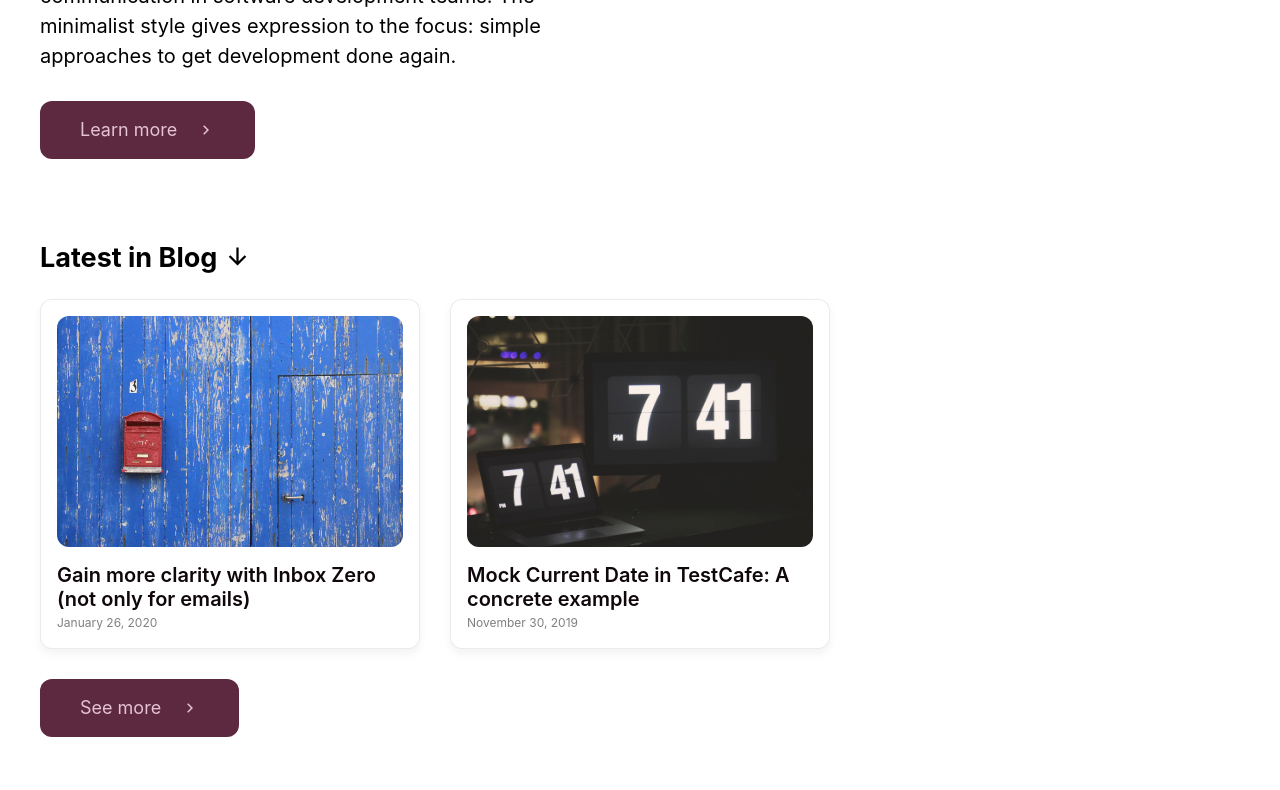
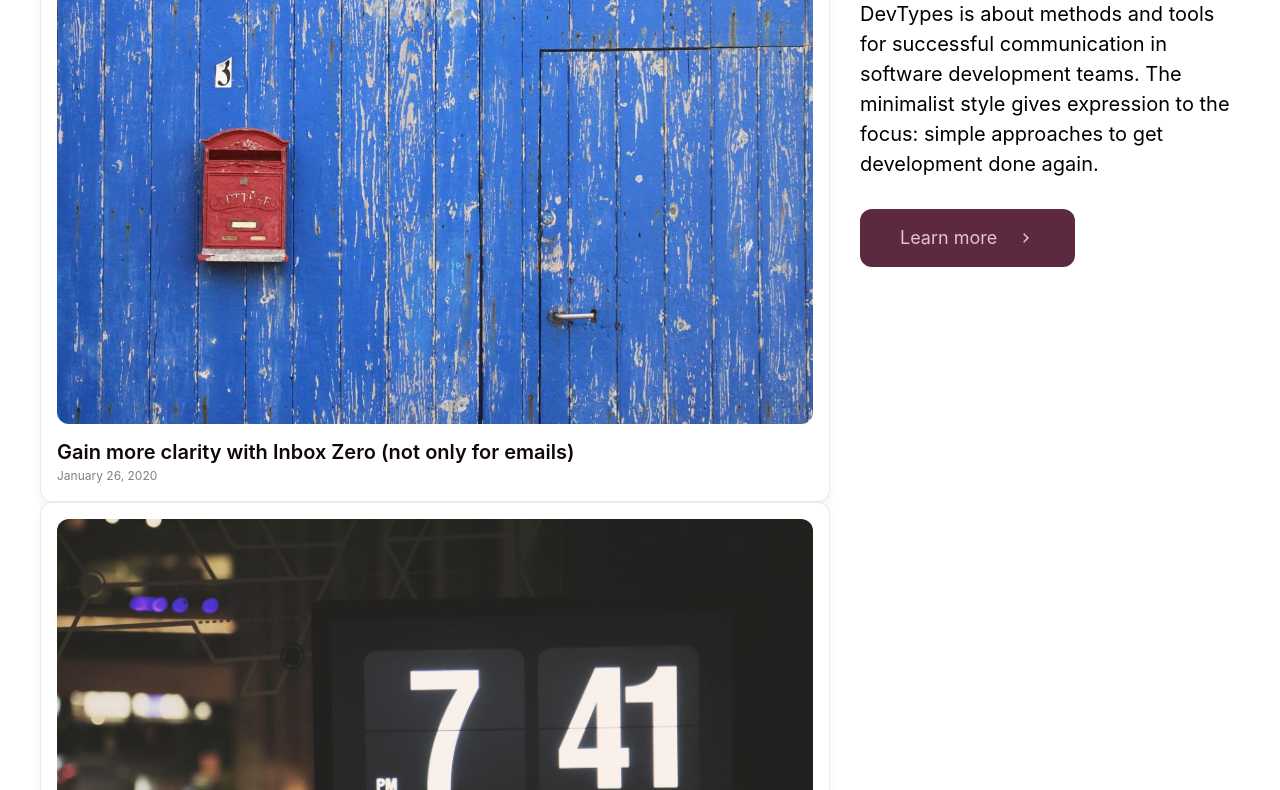
Before and after one commit to marcogerstmann/devtypes-com, a Gatsby site: page / in a window 1280 px wide. Shown: the part 258-1048 px from the top of the page. Built offline with nearby package versions, Linux system fonts and the light colour scheme; Gatsby itself is replaced by a stand-in of ours; some packages are replaced by stand-ins of ours.

Commit message:
add bootstrap grid system

```diff
--- a/gatsby-browser.js
+++ b/gatsby-browser.js
@@ -1,3 +1,5 @@
+import 'bootstrap/dist/css/bootstrap-grid.css';
+
 export const onServiceWorkerUpdateReady = () => {
   const answer = window.confirm(
     `This application has been updated. ` +
--- a/package.json
+++ b/package.json
@@ -18,6 +18,7 @@
     "deploy": "gatsby build --prefix-paths && gh-pages -d public"
   },
   "dependencies": {
+    "bootstrap": "^4.5.0",
     "gatsby": "^2.21.33",
     "gatsby-background-image": "^1.1.1",
     "gatsby-image": "^2.4.3",
--- a/src/components/blog/blog-list-home.js
+++ b/src/components/blog/blog-list-home.js
@@ -12,7 +12,7 @@ const PostMaker = ({ data }) => (
         <RiArrowDownLine/>
       </span>
     </h2>
-    <div className="grids col-1 sm-2 lg-3">{data}</div>
+    <div>{data}</div>
     <Link className="button" to="/blog">
       See more
       <span className="icon -right">
--- a/src/templates/blog-list.js
+++ b/src/templates/blog-list.js
@@ -108,7 +108,7 @@ class BlogIndex extends React.Component {
           }
         />
         <h1>Blog</h1>
-        <div className="grids col-1 sm-2 lg-3">{posts}</div>
+        <div>{posts}</div>
         <Pagination {...props} />
       </Layout>
     );
--- a/src/templates/index-page.js
+++ b/src/templates/index-page.js
@@ -28,8 +28,12 @@ const HomePage = ({ data }) => {
   return (
     <Layout>
       <SEO/>
-      <div className="home-banner grids col-1 sm-2">
-        <div>
+      <div className="row">
+        <div className="col-8">
+          <BlogListHome/>
+        </div>
+        <div className="col-4">
+          <div className="home-banner">
             <h1 className="title">{frontmatter.title}</h1>
             <div
               className="description"
@@ -43,7 +47,7 @@ const HomePage = ({ data }) => {
             </Link>
           </div>
         </div>
-      <BlogListHome/>
+      </div>
     </Layout>
   );
 };
```
Also changed, not shown: 1 other file. Lines whose indentation alone changed are shown as unchanged.
